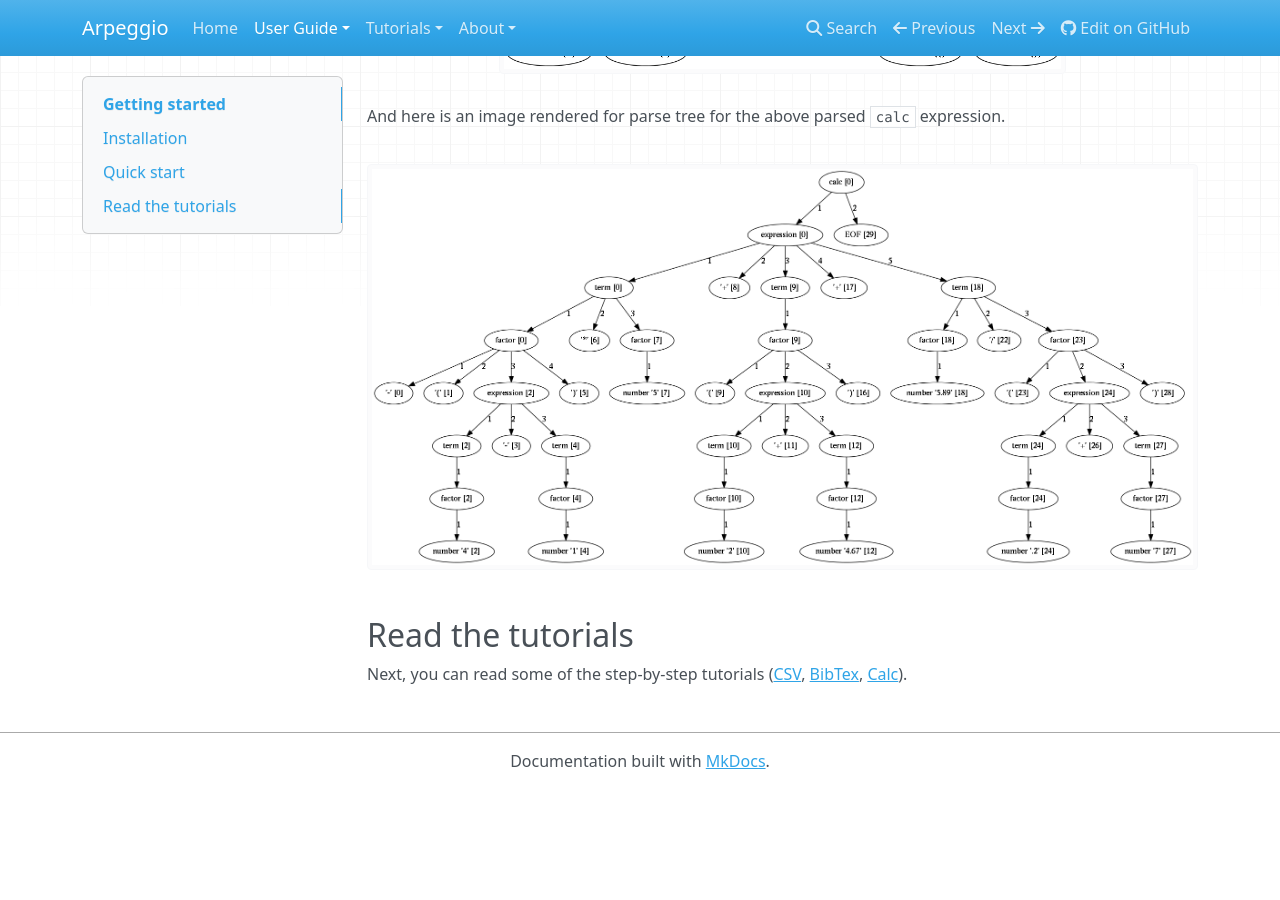
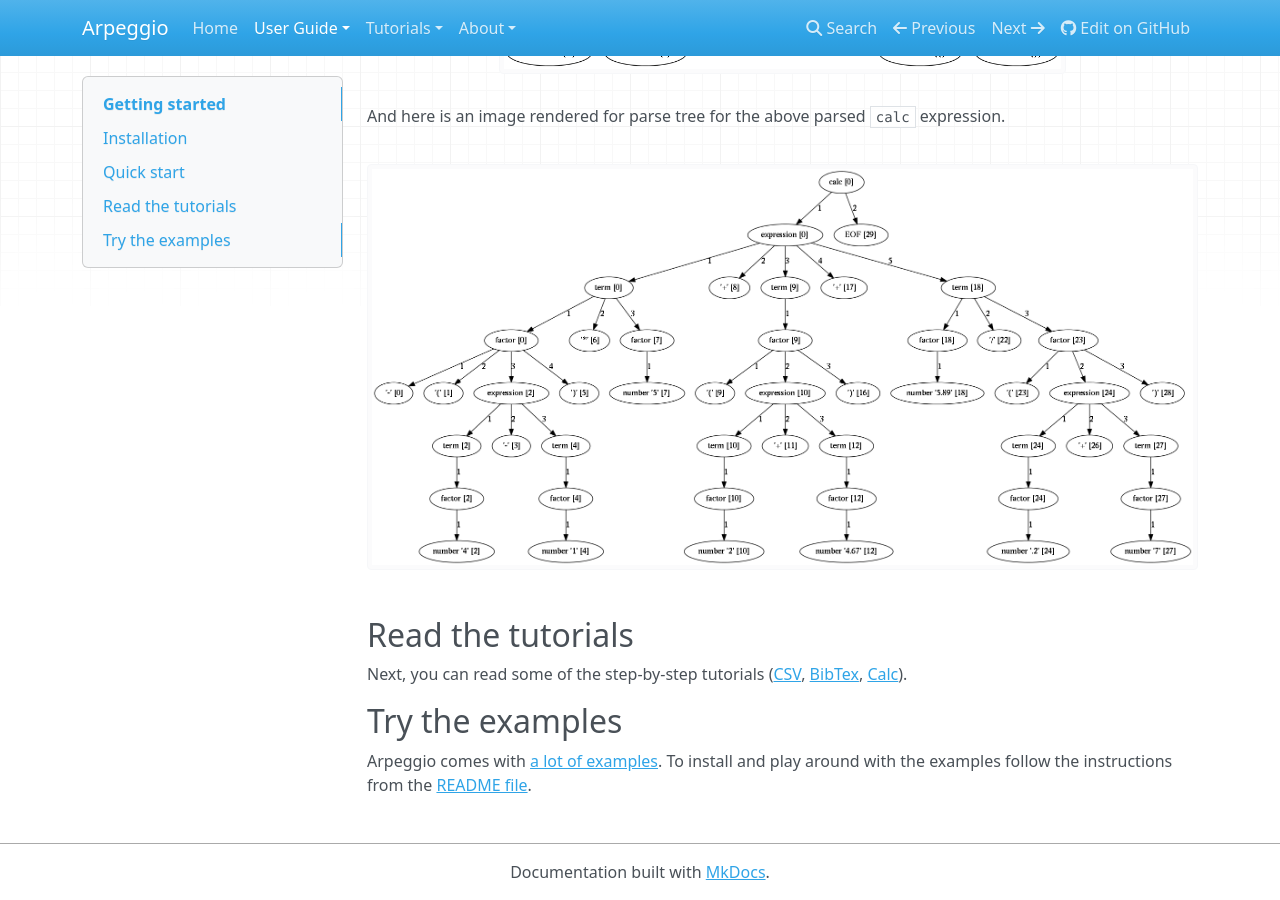
Before and after one commit to textX/Arpeggio, an MkDocs documentation site: the page built from docs/getting_started.md, in a window 1280 px wide and 900 px high, scrolled down 3079 px. Built offline with MkDocs 1.6.1, drawn with Linux system fonts in a browser that asks for light colours; nearby versions of some CDN libraries; old or Windows-style settings are respelled for this version of MkDocs; before the commit the page ends 3868 px from its top, so only the background shows below that.

Commit message:
A reference to the examples in the Getting Started guide.

```diff
--- a/docs/getting_started.md
+++ b/docs/getting_started.md
@@ -137,3 +137,10 @@ And here is an image rendered for parse tree for the above parsed `calc` express
 
 Next, you can read some of the step-by-step tutorials ([CSV](tutorials/csv), [BibTex](tutorials/bibtex),
 [Calc](tutorials/calc)).
+
+## Try the examples
+
+Arpeggio comes with [a lot of
+examples](https://github.com/igordejanovic/Arpeggio/tree/master/examples). To
+install and play around with the examples follow the instructions from the [README
+file](https://github.com/igordejanovic/Arpeggio/tree/master/examples).
```
Also changed, not shown: examples/README.md (+1 -0 lines).
